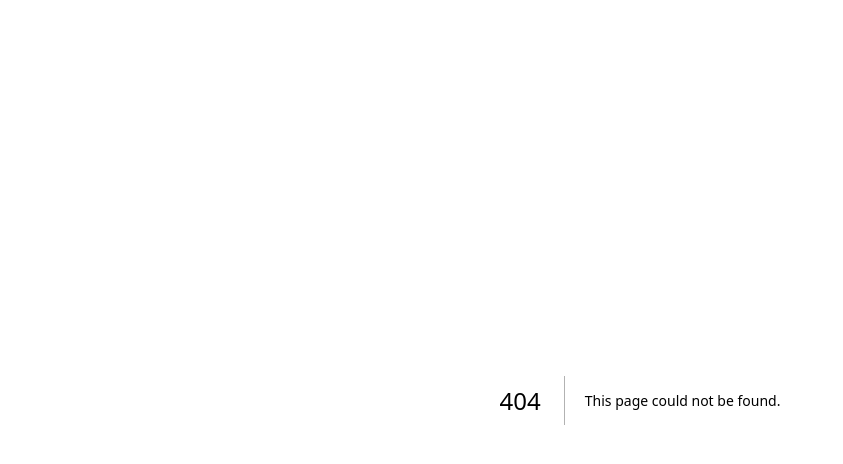
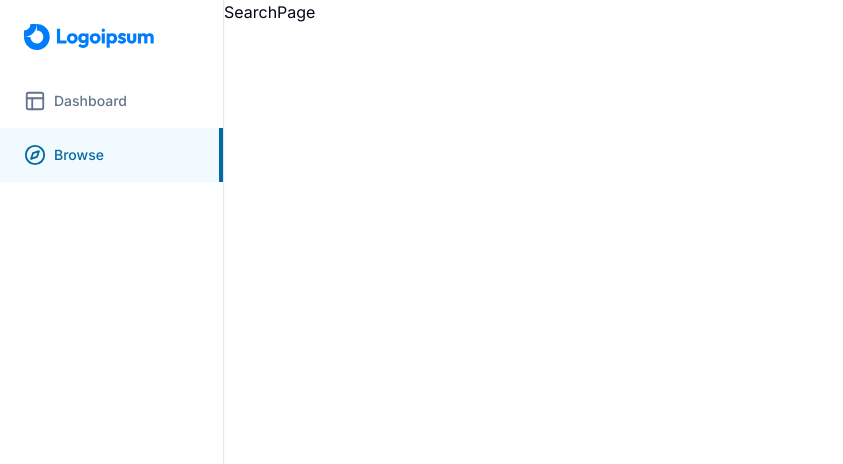
Before and after one commit to johnnjuki/learning-management-system, a Next.js app: page /search in a window 1280 px wide. Before the commit this address had no page. Shown: the top 464 px of the page, without its empty margins (0-843 px from the left). Built offline with nearby package versions, Linux system fonts and the light colour scheme.

Commit message:
feat: Add sidebar

```diff
--- a/app/(auth)/layout.tsx
+++ b/app/(auth)/layout.tsx
@@ -1,5 +1,3 @@
-import React from 'react'
-
 export default function AuthLayout({ children}: { children: React.ReactNode}) {
   return (
     <div className='h-full flex items-center justify-center'>{children}</div>
--- /dev/null
+++ b/app/(dashboard)/(routes)/search/page.tsx
@@ -0,0 +1,7 @@
+
+
+export default function SearchPage() {
+  return (
+    <div>SearchPage</div>
+  )
+}
--- /dev/null
+++ b/app/(dashboard)/_components/logo.tsx
@@ -0,0 +1,12 @@
+import Image from "next/image"
+
+export const Logo = () => {
+  return (
+    <Image
+      height={130}
+      width={130}
+      alt="Logo"
+      src={"/logo.svg"}
+    />
+  )
+}
--- /dev/null
+++ b/app/(dashboard)/_components/sidebar-item.tsx
@@ -0,0 +1,51 @@
+"use client";
+
+import { cn } from "@/lib/utils";
+import { LucideIcon } from "lucide-react";
+import { usePathname, useRouter } from "next/navigation";
+
+interface SidebarItemProps {
+  icon: LucideIcon;
+  label: string;
+  href: string;
+}
+
+export const SidebarItem = ({ icon: Icon, label, href }: SidebarItemProps) => {
+  const pathname = usePathname();
+  const router = useRouter();
+
+  const isActive =
+    (pathname === "/" && href == "/") ||
+    pathname === href ||
+    pathname.startsWith(`${href}/`);
+
+  const onClick = () => {
+    router.push(href);
+  };
+
+  return (
+    <button
+      onClick={onClick}
+      type="button"
+      className={cn(
+        "flex items-center gap-x-2 pl-6 text-sm font-[500] text-slate-500 transition-all hover:bg-slate-300/20 hover:text-slate-600",
+        isActive &&
+          "bg-sky-200/20 text-sky-700 hover:bg-sky-200/20 hover:text-sky-700",
+      )}
+    >
+      <div className="flex items-center gap-x-2 py-4">
+        <Icon
+          size={22}
+          className={cn("text-slate-500", isActive && "text-sky-700")}
+        />
+        {label}
+      </div>
+      <div
+        className={cn(
+          "ml-auto h-full border-2 border-sky-700 opacity-0 transition-all",
+          isActive && "opacity-100",
+        )}
+      />
+    </button>
+  );
+};
--- /dev/null
+++ b/app/(dashboard)/_components/sidebar-routes.tsx
@@ -0,0 +1,34 @@
+"use client";
+
+import { Compass, Layout } from "lucide-react";
+import { SidebarItem } from "./sidebar-item";
+
+const guestRoutes = [
+  {
+    icon: Layout,
+    label: "Dashboard",
+    href: "/",
+  },
+  {
+    icon: Compass,
+    label: "Browse",
+    href: "/search",
+  },
+];
+
+export const SidebarRoutes = () => {
+  const routes = guestRoutes;
+
+  return (
+    <div className="flex w-full flex-col">
+      {routes.map((route) => (
+        <SidebarItem
+          key={route.href}
+          icon={route.icon}
+          label={route.label}
+          href={route.href}
+        />
+      ))}
+    </div>
+  );
+};
--- /dev/null
+++ b/app/(dashboard)/_components/sidebar.tsx
@@ -0,0 +1,15 @@
+import { Logo } from "./logo";
+import { SidebarRoutes } from "./sidebar-routes";
+
+export const Sidebar = () => {
+  return (
+    <div className="flex h-full flex-col overflow-y-auto border-r bg-white shadow-sm">
+      <div className="p-6">
+        <Logo />
+      </div>
+      <div className="flex w-full flex-col">
+        <SidebarRoutes />
+      </div>
+    </div>
+  );
+};
--- /dev/null
+++ b/app/(dashboard)/layout.tsx
@@ -0,0 +1,16 @@
+import { Sidebar } from "./_components/sidebar";
+
+export default function DashboardLayout({
+  children,
+}: {
+  children: React.ReactNode;
+}) {
+  return (
+    <div className="h-full">
+      <div className="fixed inset-y-0 z-50 hidden h-full w-56 flex-col md:flex">
+        <Sidebar />
+      </div>
+      <main className="h-full md:pl-56">{children}</main>
+    </div>
+  );
+}
--- a/package.json
+++ b/package.json
@@ -28,5 +28,9 @@
     "tailwindcss": "3.3.3",
     "tailwindcss-animate": "^1.0.7",
     "typescript": "5.2.2"
+  },
+  "devDependencies": {
+    "prettier": "^3.0.3",
+    "prettier-plugin-tailwindcss": "^0.5.4"
   }
 }
--- /dev/null
+++ b/prettier.config.js
@@ -0,0 +1,3 @@
+module.exports = {
+  plugins: ['prettier-plugin-tailwindcss'],
+}
```
Also changed, not shown: public/logo.svg (added), 1 other file (tests, documents, lock files or other folders).
